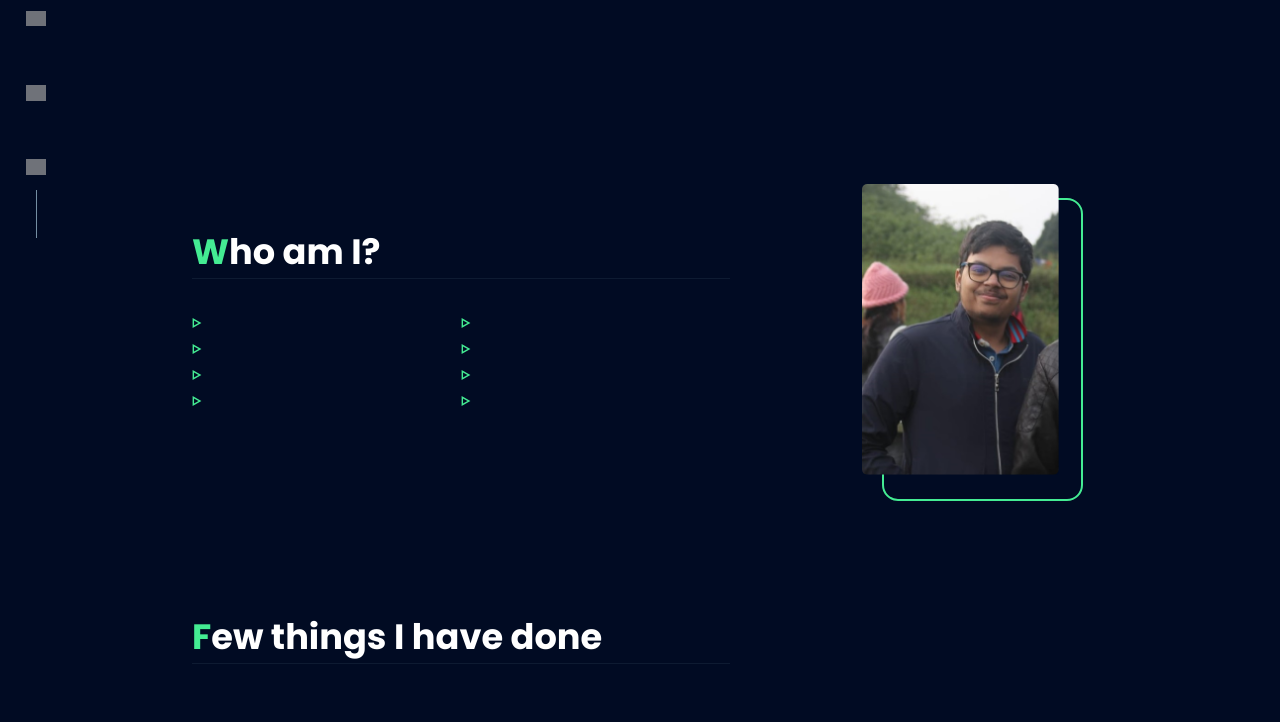
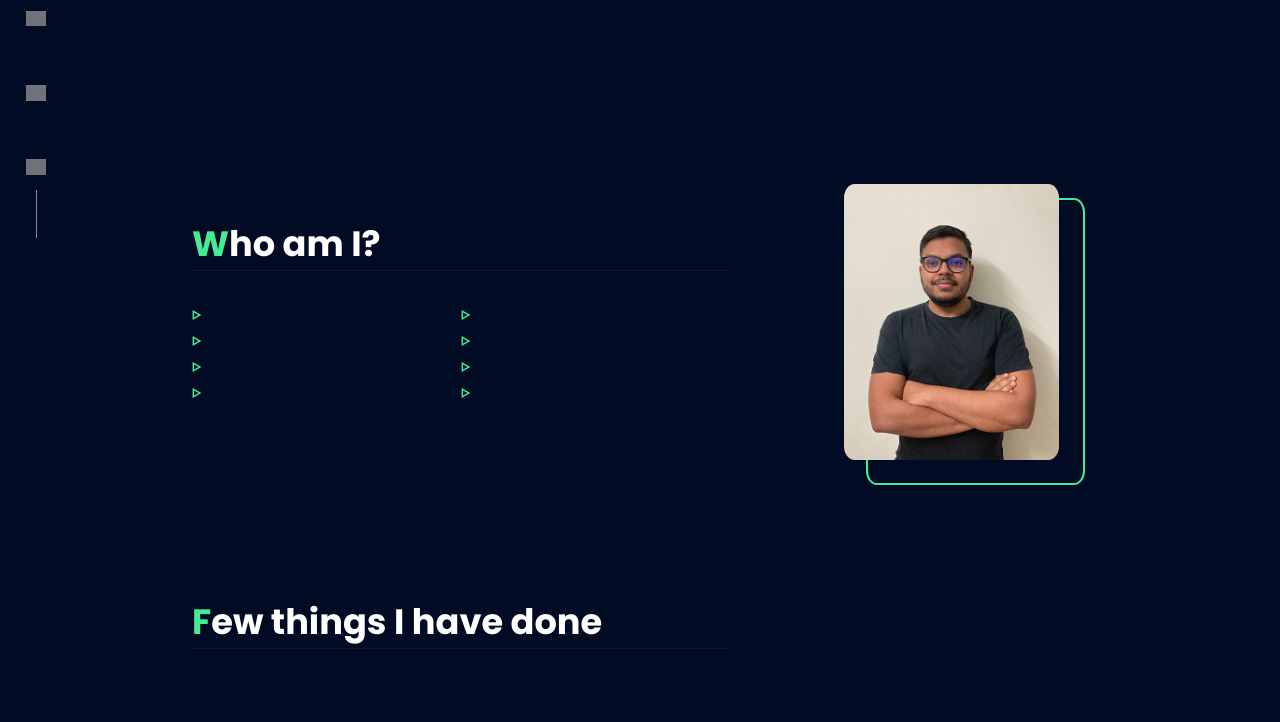
Before and after one commit to Abhay-Chirania/portfolio-website, a Django app: template portfolio/templates/portfolio/main.html in a window 1280 px wide. Shown: the part 562-1284 px from the top of the page. Run offline with Django 3.2, Linux system fonts and the light colour scheme; the template is opened without the code that fills it, so the values that code supplies are empty; some web fonts are replaced; grey boxes are pictures that could not be loaded.

Commit message:
About Image Changed

```diff
--- a/portfolio/templates/portfolio/main.html
+++ b/portfolio/templates/portfolio/main.html
@@ -320,7 +320,7 @@
 
             <div class="right">
                 <div class="img-container">
-                <img class="about-image" src="{%static '/images/abt_img_2.png'%}" alt="Me"></img>
+                <img class="about-image" src="{%static '/images/abt3.png'%}" alt="Me"></img>
                 </div>
             </div>
        </section>
--- a/static/css/style.css
+++ b/static/css/style.css
@@ -449,7 +449,7 @@ nav ul li a.resume:hover {
 }
 
 .about .right .img-container {
-  width: 55%;
+  width: 60%;
   margin-top: 3em;
   float: right;
   position: relative;
@@ -459,6 +459,7 @@ nav ul li a.resume:hover {
 .about .right .img-container img {
   width: 100%;
   height: 100%;
+  border-radius: 5%;
 }
 
 .about .right .img-container::before {
@@ -468,7 +469,7 @@ nav ul li a.resume:hover {
   width: 100%;
   height: 100%;
   border: 2px solid var(--primary);
-  border-radius: 1em;
+  border-radius: 5%;
   z-index: -1;
   content: '';
   -webkit-transition: all 100ms ease-out;
--- a/static/css/style.scss
+++ b/static/css/style.scss
@@ -339,7 +339,7 @@ li{
     .right{
         width: 40%;
         .img-container{
-        width:55%;
+        width:60%;
         margin-top: 3em;
         float: right;
         position: relative;
@@ -348,6 +348,7 @@ li{
         img{
             width: 100%;
             height: 100%;
+            border-radius: 5%;
         }
         }
         .img-container::before {
@@ -357,7 +358,7 @@ li{
             width: 100%;
             height: 100%;
             border: 2px solid var(--primary);
-            border-radius: 1em;
+            border-radius: 5%;
             z-index: -1;
             content: '';
             transition: all 100ms ease-out;
```
Also changed, not shown: static/images/Capture.PNG (deleted), static/images/abt3.png (added), static/images/abt_img_2.png (deleted), 1 other file.
